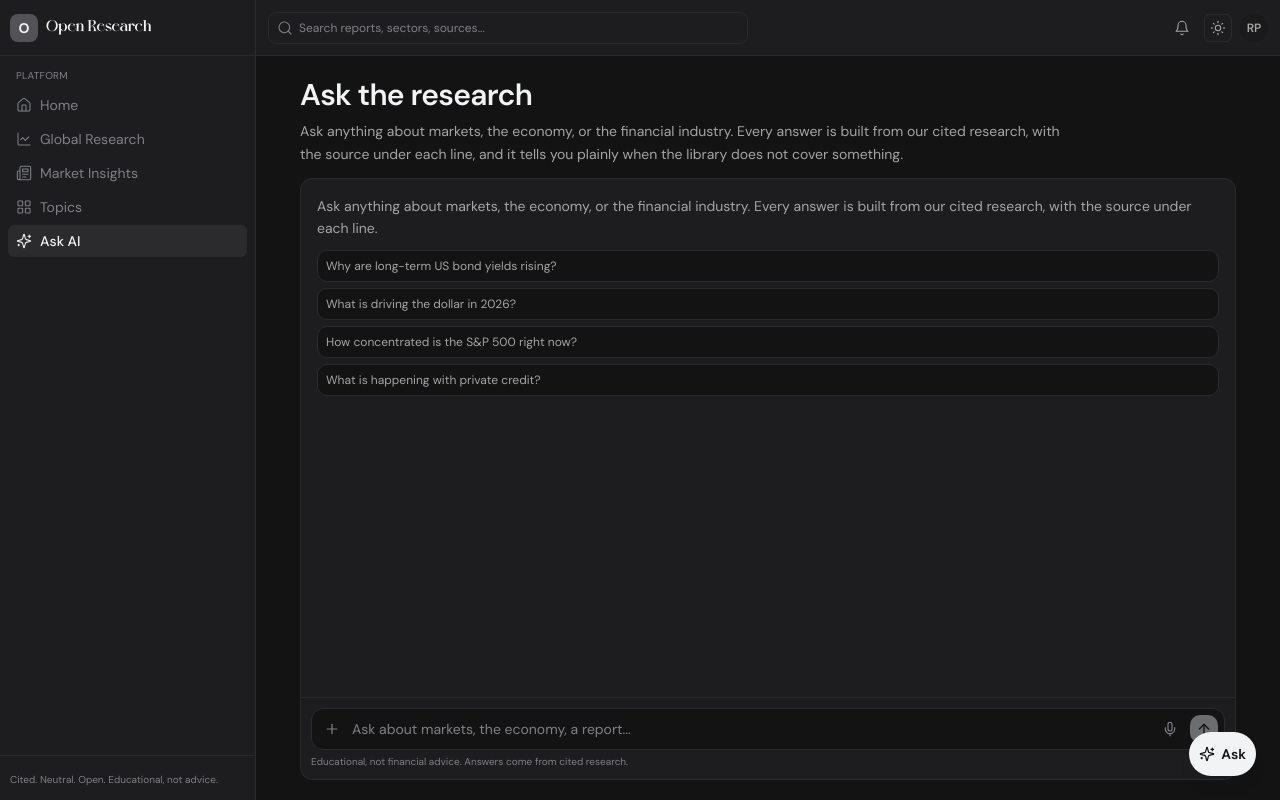
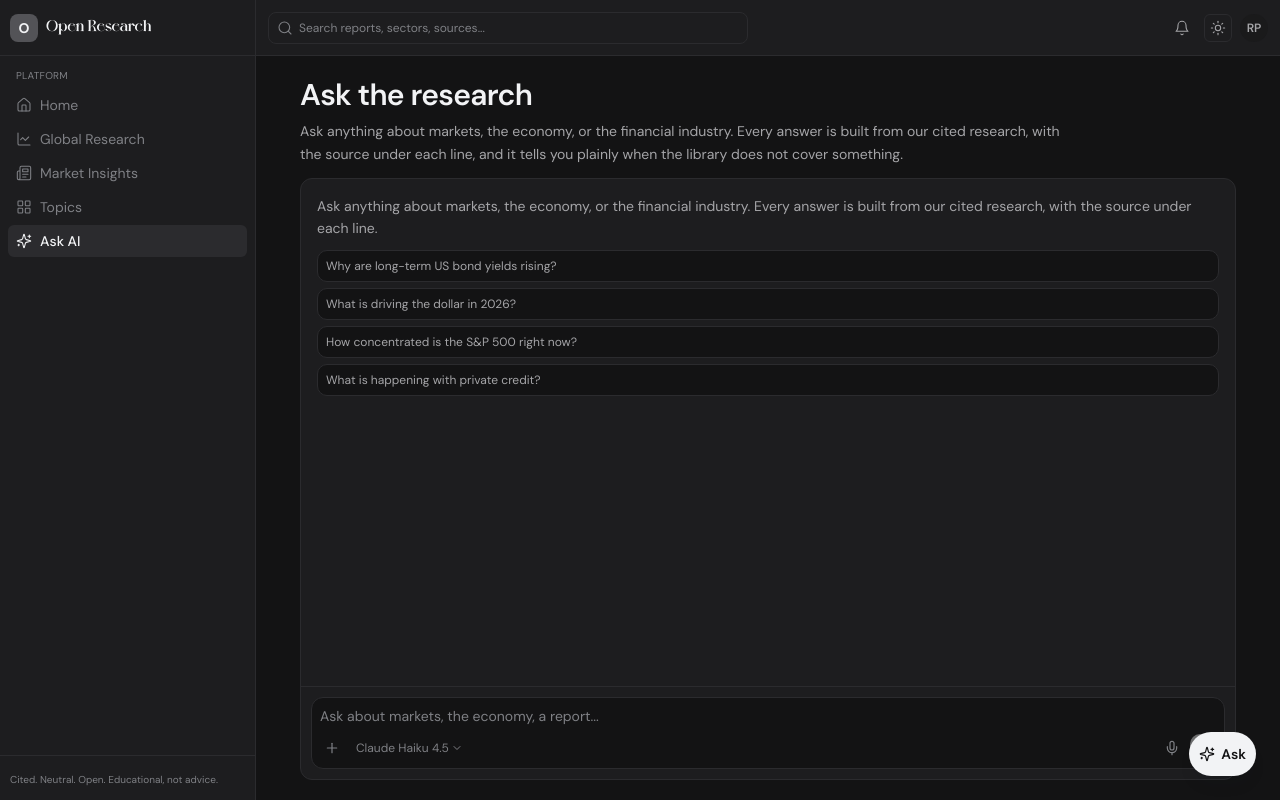
Before and after one commit to poojahooda22/fintech-webapp, a Next.js app: page /ask in a window 1280 px wide. Built offline with nearby package versions, Linux system fonts and the light colour scheme; a web font is replaced by a local one.

Commit message:
Add multimodal input, voice recording, and model picker to Ask interface

```diff
--- a/app/api/ask/route.ts
+++ b/app/api/ask/route.ts
@@ -1,12 +1,15 @@
 import { groq } from '@ai-sdk/groq'
-import { streamText } from 'ai'
+import { gateway } from '@ai-sdk/gateway'
+import { streamText, type LanguageModel } from 'ai'
 import { createClient } from '@supabase/supabase-js'
 import { embedQuery } from '@/lib/ai/embedding'
 import { webSearch } from '@/lib/ai/websearch'
+import { MODEL_IDS, DEFAULT_MODEL } from '@/lib/ai/models'
 
 // The answer endpoint. On every question it searches BOTH our own cited research
-// and the live web, blends the sources, and streams a grounded, cited answer from
-// an open model on Groq. The model writes only from the numbered sources.
+// and the live web, blends the sources, and streams a grounded, cited answer.
+// Generation goes through the Vercel AI Gateway (the model the user picked) when
+// a gateway key is set; otherwise it falls back to an open model on Groq.
 
 export const runtime = 'nodejs'
 export const maxDuration = 30
@@ -65,12 +68,14 @@ async function retrieveLibrary(question: string): Promise<MatchRow[]> {
 export async function POST(req: Request) {
   let question = ''
   let images: string[] = []
+  let modelId = DEFAULT_MODEL
   try {
     const body = await req.json()
     question = typeof body?.question === 'string' ? body.question.trim() : ''
     if (Array.isArray(body?.images)) {
       images = body.images.filter((x: unknown): x is string => typeof x === 'string').slice(0, 4)
     }
+    if (typeof body?.model === 'string' && MODEL_IDS.includes(body.model)) modelId = body.model
   } catch {
     return new Response('Bad request', { status: 400 })
   }
@@ -130,12 +135,21 @@ export async function POST(req: Request) {
     ? `${base}\n\nThe user attached image(s). Look at them, describe and analyze what they show, and still cite any numbered sources you draw on.`
     : base
 
-  // 3. Stream the grounded answer. With an attached image, route to a vision
-  //    model that can actually see it; otherwise the fast text model. Sources
-  //    ride along in a header for the UI.
+  // 3. Pick the generation model. The Vercel AI Gateway needs a credit card on
+  //    file even for its free credits (it 403s without one), so it is opt-in:
+  //    used only when explicitly enabled AND keyed. Otherwise the free Groq path
+  //    answers, vision-capable when an image is attached.
+  const useGateway = process.env.USE_AI_GATEWAY === 'true' && Boolean(process.env.AI_GATEWAY_API_KEY)
+  const model: LanguageModel = useGateway
+    ? gateway(modelId)
+    : groq(hasImages ? 'meta-llama/llama-4-scout-17b-16e-instruct' : 'llama-3.3-70b-versatile')
+
+  // 4. Stream the grounded answer. Images ride as message parts; every listed
+  //    gateway model and the Groq vision fallback can read them. Sources ride
+  //    back in a header for the UI.
   const result = hasImages
     ? streamText({
-        model: groq('meta-llama/llama-4-scout-17b-16e-instruct'),
+        model,
         system: SYSTEM,
         messages: [
           {
@@ -149,7 +163,7 @@ export async function POST(req: Request) {
         temperature: 0.2,
       })
     : streamText({
-        model: groq('llama-3.3-70b-versatile'),
+        model,
         system: SYSTEM,
         prompt: userContent,
         temperature: 0.2,
--- a/components/ask/AskConversation.tsx
+++ b/components/ask/AskConversation.tsx
@@ -2,8 +2,9 @@
 
 import { useEffect, useRef, useState, type ChangeEvent, type ReactNode } from 'react'
 import Link from 'next/link'
-import { ArrowUp, ArrowUpRight, Plus, Mic, X, Play, Square } from 'lucide-react'
+import { ArrowUp, ArrowUpRight, Plus, Mic, X, Play, Square, ChevronDown, Check } from 'lucide-react'
 import { Badge } from '@/components/ui/Badge'
+import { ASSISTANT_MODELS, DEFAULT_MODEL } from '@/lib/ai/models'
 import { cn } from '@/lib/utils'
 
 interface Source {
@@ -34,6 +35,7 @@ const STARTERS = [
 // History lives in the browser, so it survives refreshes and return visits on
 // this device. Per-account history that syncs across devices arrives with login.
 const HISTORY_KEY = 'open-research:ask-history'
+const MODEL_KEY = 'open-research:ask-model'
 
 function formatRecordTime(seconds: number): string {
   const m = Math.floor(seconds / 60)
@@ -65,6 +67,58 @@ function StaticWaveform() {
         <span key={i} className="w-0.5 rounded-full bg-foreground-muted" style={{ height: `${h}%` }} />
       ))}
     </span>
+  )
+}
+
+// Compact dropdown to choose which model answers, through the gateway.
+function ModelPicker({ value, onChange }: { readonly value: string; readonly onChange: (id: string) => void }) {
+  const [open, setOpen] = useState(false)
+  const ref = useRef<HTMLDivElement>(null)
+  useEffect(() => {
+    if (!open) return
+    const handler = (e: MouseEvent) => {
+      if (ref.current && !ref.current.contains(e.target as Node)) setOpen(false)
+    }
+    document.addEventListener('mousedown', handler)
+    return () => document.removeEventListener('mousedown', handler)
+  }, [open])
+  const current = ASSISTANT_MODELS.find((m) => m.id === value) ?? ASSISTANT_MODELS[0]
+  return (
+    <div ref={ref} className="relative shrink-0">
+      <button
+        type="button"
+        onClick={() => setOpen((o) => !o)}
+        aria-label="Choose model"
+        title="Choose model"
+        className="inline-flex items-center gap-xxs rounded-md px-sm py-1 text-xs text-foreground-muted hover:bg-background-active hover:text-foreground-secondary transition-colors cursor-pointer"
+      >
+        {current.label}
+        <ChevronDown className="h-3 w-3" />
+      </button>
+      {open && (
+        <div className="absolute bottom-[calc(100%+6px)] left-0 z-50 min-w-[11rem] rounded-lg border border-primary bg-background-secondary p-xs shadow-lg">
+          {ASSISTANT_MODELS.map((m) => (
+            <button
+              key={m.id}
+              type="button"
+              onClick={() => {
+                onChange(m.id)
+                setOpen(false)
+              }}
+              className={cn(
+                'flex w-full items-center justify-between gap-sm rounded-md px-sm py-1.5 text-left text-xs transition-colors cursor-pointer',
+                m.id === value
+                  ? 'bg-background-active text-foreground'
+                  : 'text-foreground-secondary hover:bg-background-secondary-hover hover:text-foreground',
+              )}
+            >
+              {m.label}
+              {m.id === value && <Check className="h-3 w-3 text-foreground-brand" />}
+            </button>
+          ))}
+        </div>
+      )}
+    </div>
   )
 }
 
@@ -137,6 +191,7 @@ export function AskConversation({ compact = false }: { readonly compact?: boolea
   const [recordTime, setRecordTime] = useState(0)
   const [finalDuration, setFinalDuration] = useState(0)
   const [transcribing, setTranscribing] = useState(false)
+  const [model, setModel] = useState(DEFAULT_MODEL)
 
   const scrollRef = useRef<HTMLDivElement>(null)
   const fileInputRef = useRef<HTMLInputElement>(null)
@@ -177,6 +232,15 @@ export function AskConversation({ compact = false }: { readonly compact?: boolea
     scrollRef.current?.scrollTo({ top: scrollRef.current.scrollHeight, behavior: 'smooth' })
   }, [turns])
 
+  useEffect(() => {
+    try {
+      const saved = localStorage.getItem(MODEL_KEY)
+      if (saved && ASSISTANT_MODELS.some((m) => m.id === saved)) setModel(saved)
+    } catch {
+      /* ignore: keep the default model */
+    }
+  }, [])
+
   // Stop the mic and clear timers if the panel unmounts mid-record.
   useEffect(
     () => () => {
@@ -204,7 +268,7 @@ export function AskConversation({ compact = false }: { readonly compact?: boolea
       const res = await fetch('/api/ask', {
         method: 'POST',
         headers: { 'content-type': 'application/json' },
-        body: JSON.stringify({ question, images }),
+        body: JSON.stringify({ question, images, model }),
       })
       const hdr = res.headers.get('x-sources')
       const sources: Source[] = hdr ? JSON.parse(atob(hdr)) : []
@@ -253,6 +317,15 @@ export function AskConversation({ compact = false }: { readonly compact?: boolea
 
   function removeAttachment(index: number) {
     setAttachments((prev) => prev.filter((_, i) => i !== index))
+  }
+
+  function pickModel(id: string) {
+    setModel(id)
+    try {
+      localStorage.setItem(MODEL_KEY, id)
+    } catch {
+      /* ignore: choice just will not persist */
+    }
   }
 
   async function startRecording() {
@@ -525,7 +598,25 @@ export function AskConversation({ compact = false }: { readonly compact?: boolea
             </div>
           )}
 
-          <div className="flex items-end gap-sm px-sm py-sm">
+          {/* Top: the question input, full width. */}
+          <input
+            value={input}
+            onChange={(e) => setInput(e.target.value)}
+            placeholder={
+              hasRecording
+                ? 'Recording ready. Press send to ask.'
+                : transcribing
+                  ? 'Transcribing your voice...'
+                  : 'Ask about markets, the economy, a report...'
+            }
+            aria-label="Ask the research"
+            disabled={isRecording || transcribing}
+            className="w-full bg-transparent border-0 outline-none text-sm text-foreground placeholder:text-foreground-muted px-md pt-md pb-xs disabled:cursor-not-allowed"
+          />
+
+          {/* Bottom: controls. Attach and model on the left, voice and send on the right. */}
+          <div className="flex items-center justify-between gap-sm px-sm pb-sm pt-1">
+            <div className="flex items-center gap-xs">
               <button
                 type="button"
                 onClick={() => fileInputRef.current?.click()}
@@ -543,20 +634,9 @@ export function AskConversation({ compact = false }: { readonly compact?: boolea
                 onChange={onFilesPicked}
                 className="hidden"
               />
-            <input
-              value={input}
-              onChange={(e) => setInput(e.target.value)}
-              placeholder={
-                hasRecording
-                  ? 'Recording ready. Press send to ask.'
-                  : transcribing
-                    ? 'Transcribing your voice...'
-                    : 'Ask about markets, the economy, a report...'
-              }
-              aria-label="Ask the research"
-              disabled={isRecording || transcribing}
-              className="flex-1 min-w-0 bg-transparent border-0 outline-none text-sm text-foreground placeholder:text-foreground-muted py-1 disabled:cursor-not-allowed"
-            />
+              <ModelPicker value={model} onChange={pickModel} />
+            </div>
+            <div className="flex items-center gap-xs">
               {showMicButton && (
                 <button
                   type="button"
@@ -578,9 +658,7 @@ export function AskConversation({ compact = false }: { readonly compact?: boolea
               </button>
             </div>
           </div>
-        <p className="mt-xs text-xxs text-foreground-muted">
-          Educational, not financial advice. Answers come from cited research.
-        </p>
+        </div>
       </form>
     </div>
   )
--- /dev/null
+++ b/lib/ai/models.ts
@@ -0,0 +1,21 @@
+// The models the assistant can answer with, served through the Vercel AI Gateway
+// (one key, many providers). Shared by the picker (client) and the answer route's
+// allowlist (server), so the two never drift. Ids follow the gateway's
+// <provider>/<model> convention. All listed models can read attached images.
+
+export interface AssistantModel {
+  readonly id: string
+  readonly label: string
+}
+
+export const ASSISTANT_MODELS: readonly AssistantModel[] = [
+  { id: 'anthropic/claude-haiku-4.5', label: 'Claude Haiku 4.5' },
+  { id: 'anthropic/claude-sonnet-4.6', label: 'Claude Sonnet 4.6' },
+  { id: 'google/gemini-3-pro-preview', label: 'Gemini 3 Pro' },
+  { id: 'openai/gpt-5.5', label: 'GPT-5.5' },
+  { id: 'xai/grok-4.3', label: 'Grok 4.3' },
+]
+
+export const DEFAULT_MODEL: string = ASSISTANT_MODELS[0].id
+
+export const MODEL_IDS: readonly string[] = ASSISTANT_MODELS.map((m) => m.id)
--- a/package.json
+++ b/package.json
@@ -9,6 +9,7 @@
   },
   "dependencies": {
     "@ai-sdk/anthropic": "^3.0.84",
+    "@ai-sdk/gateway": "^3.0.132",
     "@ai-sdk/google": "^3.0.82",
     "@ai-sdk/groq": "^3.0.41",
     "@ai-sdk/openai": "^3.0.71",
```
Also changed, not shown: 1 other file (tests, documents, lock files or other folders). Lines whose indentation alone changed are shown as unchanged.
